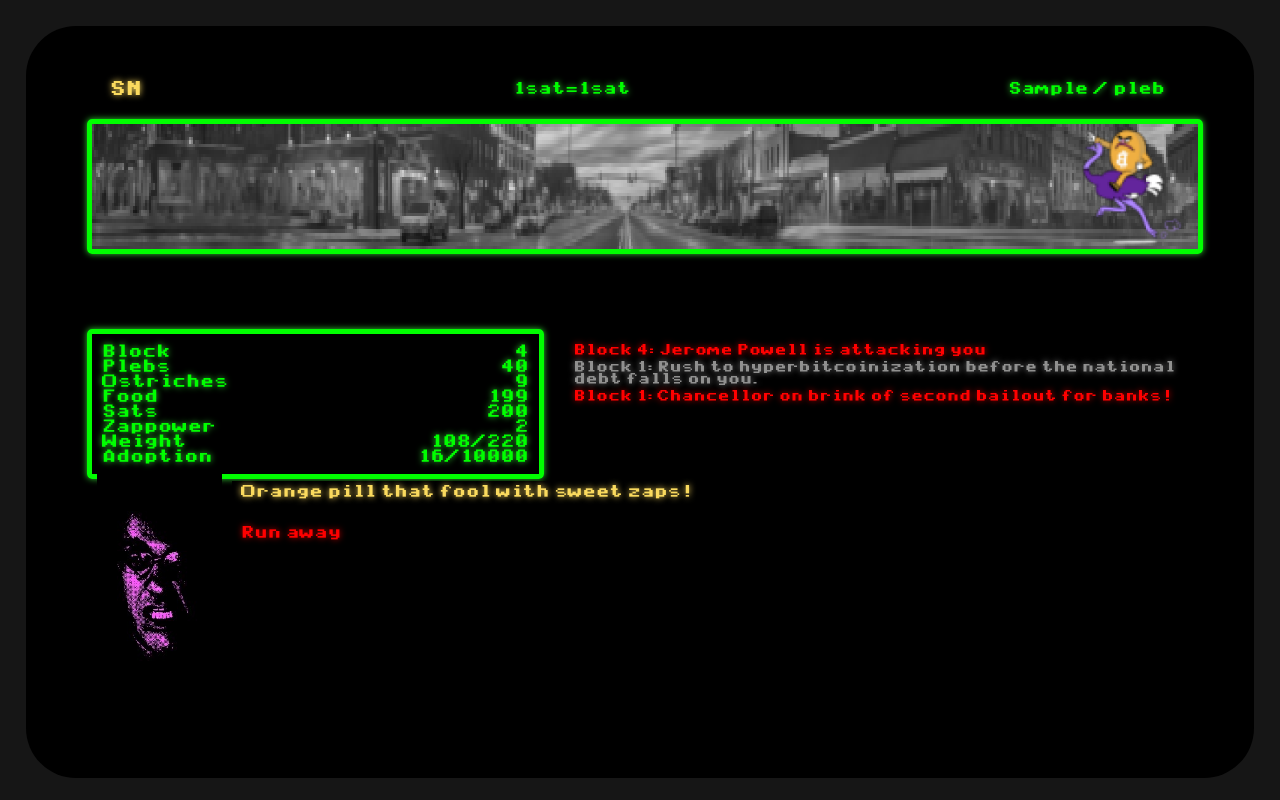
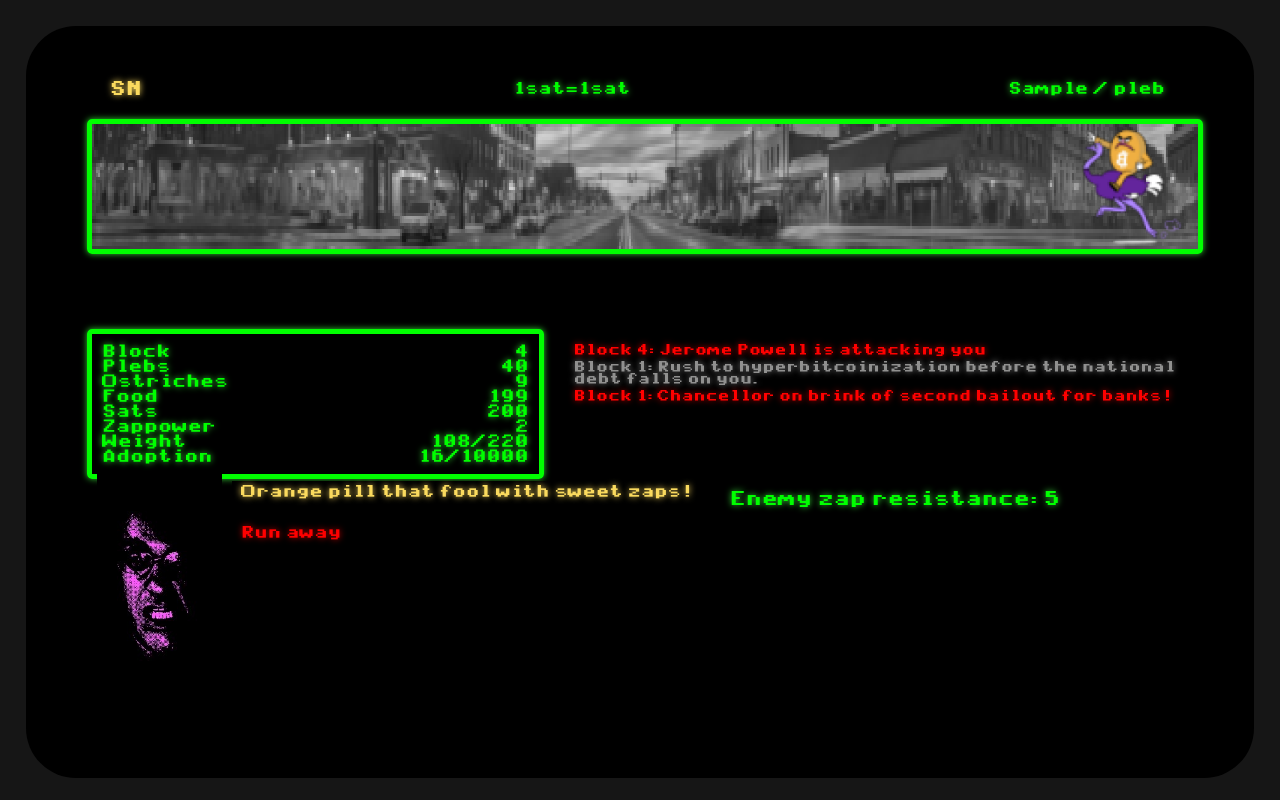
Before and after one commit to ttooccooll/The-Bitcoin-Trail, a plain HTML site: page index.html in a window 1280 px wide. Both pictures are taken after typing "Sample" into the empty fields and a click on the button "Start Journey". Drawn offline with Linux system fonts and the light colour scheme.

Commit message:
attack fix

```diff
--- a/index.html
+++ b/index.html
@@ -72,6 +72,7 @@
               <button id="fight">Orange pill that fool with sweet zaps!</button>
               <button id="runaway">Run away</button>
             </div>
+          <div id="attack-description"></div>
           </div>
         </div>
         <div id="tombstone" class="hidden">
```
